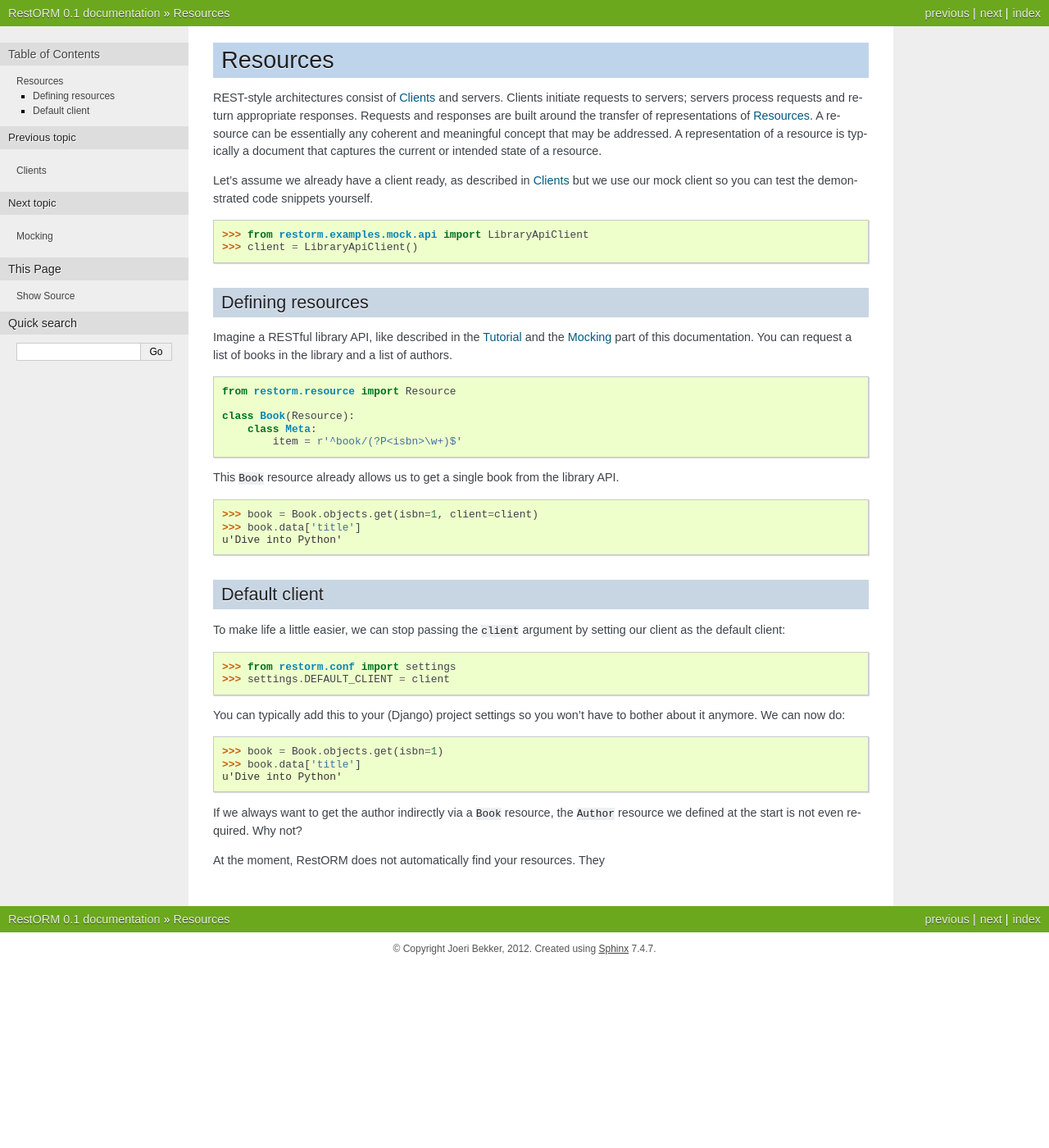
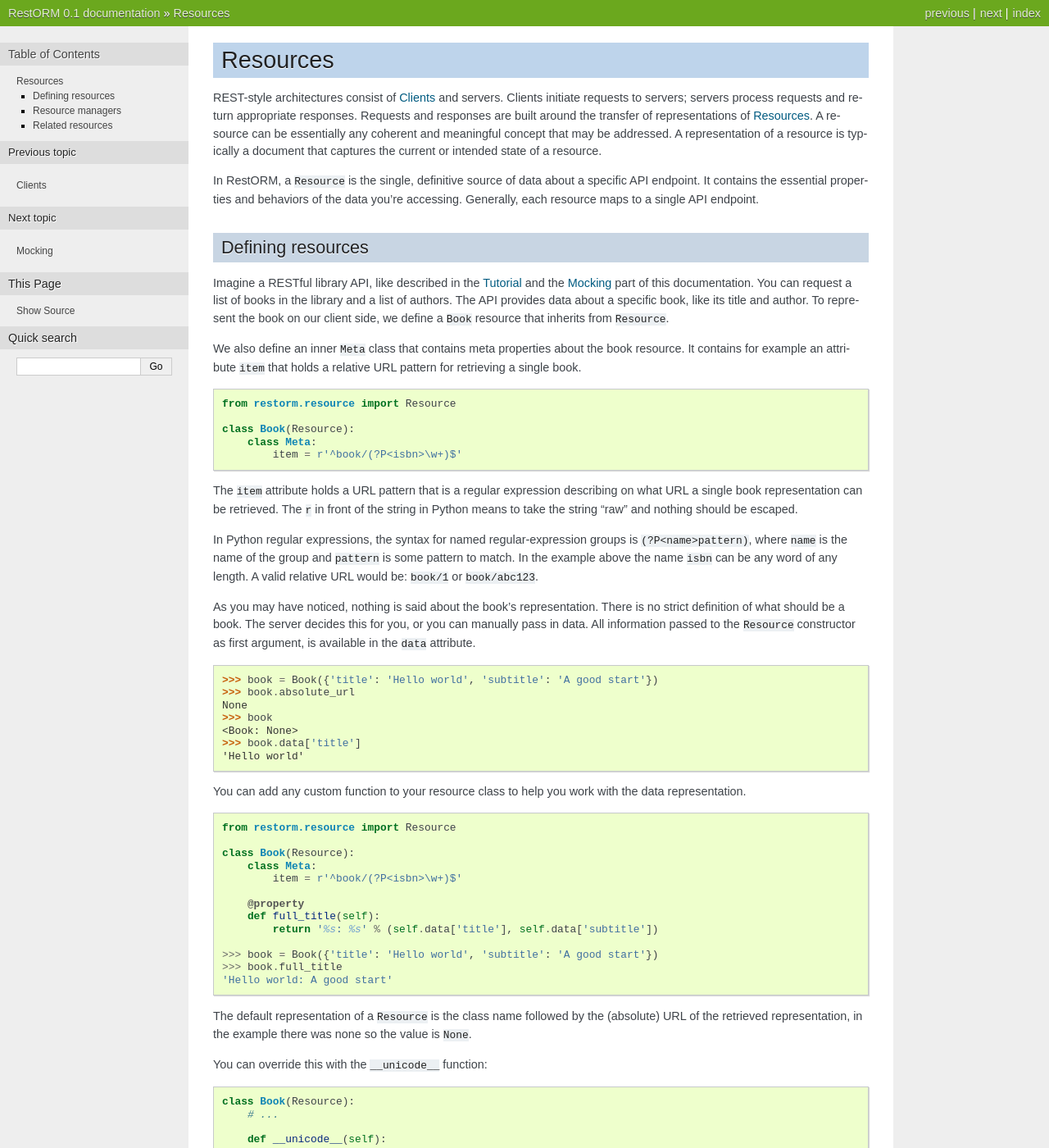
Before and after one commit to joeribekker/restorm, a Sphinx documentation site: the page built from docs/resources.rst, in a window 1280 px wide and 1400 px high. Shown: the whole window at 82% size. Built offline with Sphinx 7.4.7, drawn with Linux system fonts in a browser that asks for light colours; some of the changed text lies outside the part shown.

Commit message:
Updated documentation.

```diff
--- a/docs/clients.rst
+++ b/docs/clients.rst
@@ -106,6 +106,10 @@
     >>> response.request.uri
     '/hello/'
 
+RestORM can handle JSON as response format from RESTful API's. Implementing your
+own format requires you to override the ``serialize`` and ``deserialize``
+function in your own client class.
+
 Using different HTTP client libraries
 -------------------------------------
 
--- a/docs/resources.rst
+++ b/docs/resources.rst
@@ -8,18 +8,22 @@
 and meaningful concept that may be addressed. A representation of a resource is
 typically a document that captures the current or intended state of a resource.
 
-Let's assume we already have a client ready, as described in :doc:`clients` but
-we use our mock client so you can test the demonstrated code snippets yourself.
-
-    >>> from restorm.examples.mock.api import LibraryApiClient
-    >>> client = LibraryApiClient()
+In RestORM, a ``Resource`` is the single, definitive source of data about a
+specific API endpoint. It contains the essential properties and behaviors of the
+data you're accessing. Generally, each resource maps to a single API endpoint.
 
 Defining resources
 ------------------
 
 Imagine a RESTful library API, like described in the :doc:`tutorial` and the
 :doc:`mocking` part of this documentation. You can request a list of books in
-the library and a list of authors.
+the library and a list of authors. The API provides data about a specific book,
+like its title and author. To represent the book on our client side, we define
+a ``Book`` resource that inherits from ``Resource``.
+
+We also define an inner ``Meta`` class that contains meta properties about the
+book resource. It contains for example an attribute ``item`` that holds a
+relative URL pattern for retrieving a single book.
 
 .. sourcecode:: python
 
@@ -29,17 +33,97 @@
         class Meta:
             item = r'^book/(?P<isbn>\w+)$'
 
-This ``Book`` resource already allows us to get a single book from the library
-API.
+The ``item`` attribute holds a URL pattern that is a regular expression
+describing on what URL a single book representation can be retrieved. The ``r``
+in front of the string in Python means to take the string "raw" and nothing
+should be escaped.
+
+In Python regular expressions, the syntax for named regular-expression groups is
+``(?P<name>pattern)``, where ``name`` is the name of the group and ``pattern``
+is some pattern to match. In the example above the name ``isbn`` can be any word
+of any length. A valid relative URL would be: ``book/1`` or ``book/abc123``.
+
+As you may have noticed, nothing is said about the book's representation. There
+is no strict definition of what should be a book. The server decides this for
+you, or you can manually pass in data. All information passed to the
+``Resource`` constructor as first argument, is available in the ``data``
+attribute.
+
+.. sourcecode:: python
+
+    >>> book = Book({'title': 'Hello world', 'subtitle': 'A good start'})
+    >>> book.absolute_url
+    None
+    >>> book
+    <Book: None>
+    >>> book.data['title']
+    'Hello world'
+
+You can add any custom function to your resource class to help you work with the
+data representation.
+
+.. sourcecode:: python
+
+    from restorm.resource import Resource
+
+    class Book(Resource):
+        class Meta:
+            item = r'^book/(?P<isbn>\w+)$'
+
+        @property
+        def full_title(self):
+            return '%s: %s' % (self.data['title'], self.data['subtitle'])
+
+    >>> book = Book({'title': 'Hello world', 'subtitle': 'A good start'})
+    >>> book.full_title
+    'Hello world: A good start'
+
+The default representation of a ``Resource`` is the class name followed by the
+(absolute) URL of the retrieved representation, in the example there was none
+so the value is ``None``.
+
+You can override this with the ``__unicode__`` function:
+
+.. sourcecode:: python
+
+    class Book(Resource):
+        # ...
+
+        def __unicode__(self):
+            if 'title' in self.data:
+                return self.data['title']
+            else:
+                return '(unknown title)'
+
+    >>> book = Book({'title': 'Hello world', 'subtitle': 'A good start'})
+    >>> book.absolute_url
+    None
+    >>> book
+    <Book: Hello world>
+
+Resource managers
+-----------------
+
+A ``ResourceManager`` is the interface through which API requests can be
+performed on a ``Resource``. At least one manager exists for every resource.
+
+By default, RestORM adds a ``ResourceManager`` with the name ``objects`` to
+every RestORM resource class.
+
+Let's assume we already have a client ready, as described in :doc:`clients` but
+we use our mock client so you can test the demonstrated code snippets yourself.
+
+    >>> from restorm.examples.mock.api import LibraryApiClient
+    >>> client = LibraryApiClient()
+
+Our ``Book`` resource already allows us to get a single book from the library
+API:
 
 .. sourcecode:: python
 
     >>> book = Book.objects.get(isbn=1, client=client)
     >>> book.data['title']
     u'Dive into Python'
-
-Default client
---------------
 
 To make life a little easier, we can stop passing the ``client`` argument by
 setting our client as the default client:
@@ -58,15 +142,35 @@
     >>> book.data['title']
     u'Dive into Python'
 
+.. autoclass:: restorm.resource.ResourceManager
+    :members: get, all, options
 
+Related resources
+-----------------
 
+You can access all API resources by creating a ``Resource`` class for each API
+resource.
 
+..sourecode:: python
 
+    class Author(Resource):
+        class Meta:
+            item = r'^author/(?P<id>\d+)$'
 
+    >>> book = Book.objects.get(isbn=1)
+    >>> book.data['author']
+    u'http://www.example.com/api/author/1'
+    >>> author = Author.objects.get(uri=book.data['author'])
+    >>> author.data['name']
+    u'Mark Pilgrim'
 
+RestORM is aware of the API endpoint URL in the book resource. We can simply do:
 
+..sourcecode:: python
 
-If we always want to get the author indirectly via a ``Book`` resource, the
-``Author`` resource we defined at the start is not even required. Why not?
+    >>> book = Book.objects.get(isbn=1)
+    >>> book.data.author.data['name']
+    u'Mark Pilgrim'
 
-At the moment, RestORM does not automatically find your resources. They
+Even if we did not define the ``Author`` resource, the above would be valid. A
+generic resource is then used to represent the author.
```
Also changed, not shown: README.rst (+6 -4 lines), docs/tutorial.rst (+13 -13 lines), 1 other file.
